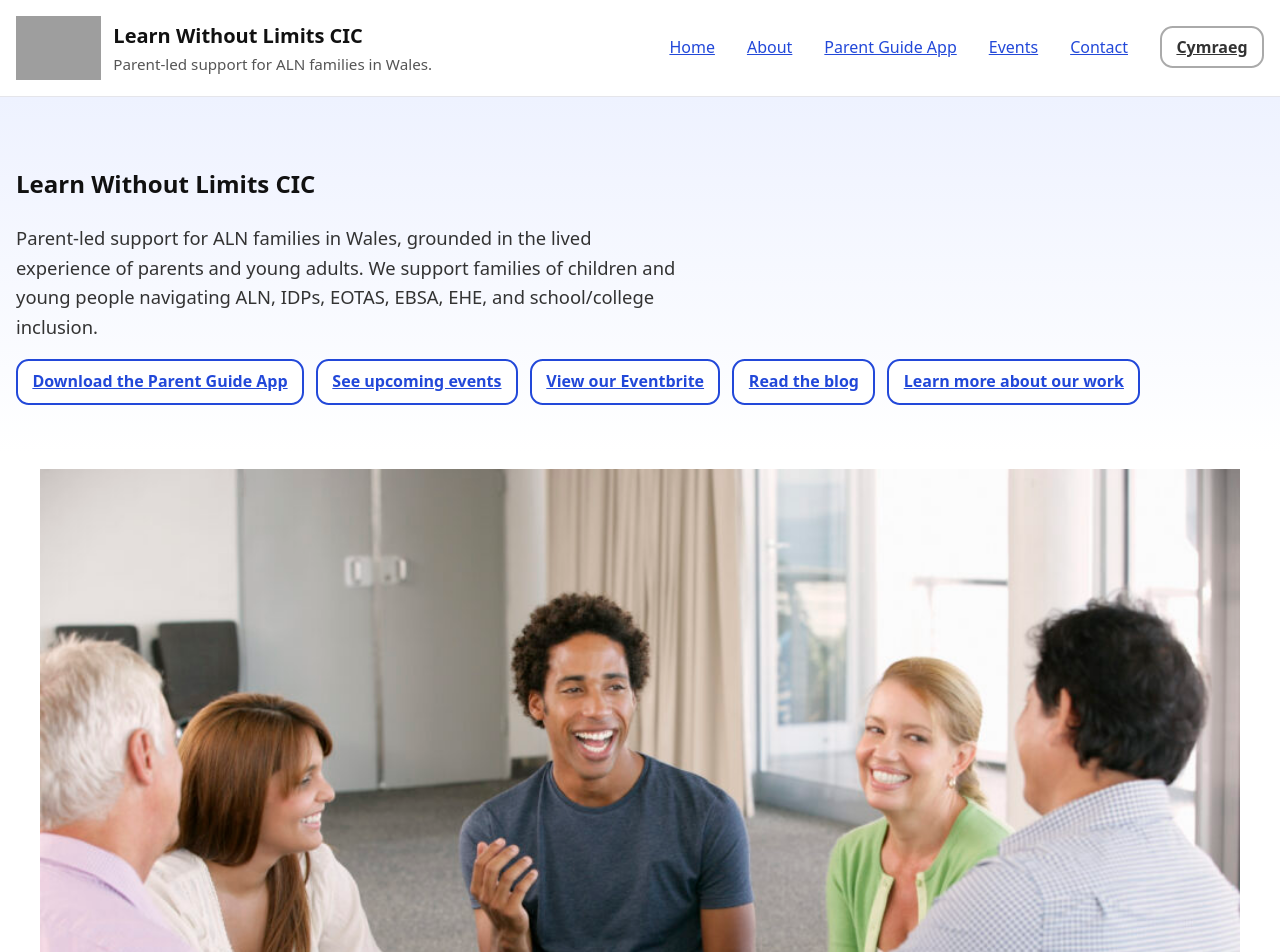
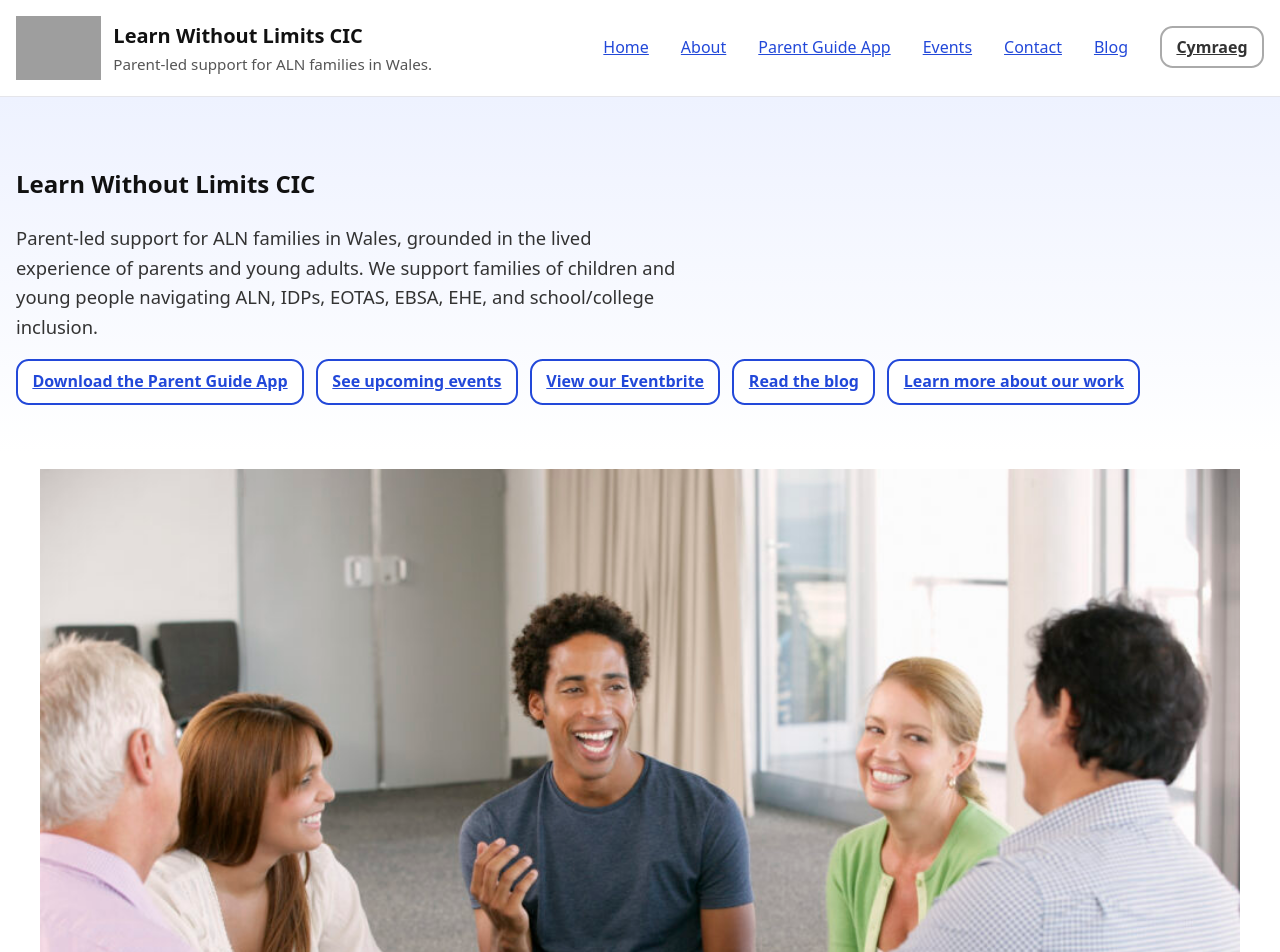
Before and after one commit to StephShobiye/learnwithoutlimitscic.github.io, a Jekyll site: the page index.en.html, which Jekyll copies as it is, in a window 1280 px wide. Shown: the top 952 px of the page. Built offline with Jekyll 4.4.1, drawn with Linux system fonts in a browser that asks for light colours; grey boxes are pictures that could not be loaded.

Commit message:
Update index.en.html
add nav link to blog.learnwithoutlimitscic.org

```diff
--- a/index.en.html
+++ b/index.en.html
@@ -47,6 +47,7 @@
         <li><a href="/parent-guide-app.en.html">Parent Guide App</a></li>
         <li><a href="/events.en.html">Events</a></li>
         <li><a href="/contact.en.html">Contact</a></li>
+        <li><a href="https://blog.learnwithoutlimitscic.org/">Blog</a></li>
       </ul>
     </nav>
 
@@ -71,7 +72,7 @@
         <a class="btn btn-primary" href="/parent-guide-app.en.html">Download the Parent Guide App</a>
         <a class="btn btn-secondary" href="/events.en.html">See upcoming events</a>
         <a class="btn btn-secondary" href="https://www.eventbrite.co.uk/o/learn-without-limits-cic-11002499531">View our Eventbrite</a>
-        <a class="btn btn-secondary" href="https://learnwithoutlimitscic.blogspot.com/">Read the blog</a>
+        <a class="btn btn-secondary" href="https://blog.learnwithoutlimitscic.org/">Read the blog</a>
         <a class="btn btn-secondary" href="/about.en.html">Learn more about our work</a>
       </div>
     </section>
@@ -139,7 +140,7 @@
           <p>See what is coming up, including online sessions and local meet-ups.</p>
         </a>
 
-        <a class="start-here-card" href="https://learnwithoutlimitscic.blogspot.com/">
+        <a class="start-here-card" href="https://blog.learnwithoutlimitscic.org/">
           <h3>Blog</h3>
           <p>Articles and guides written for parents, carers and supporters.</p>
         </a>
```
